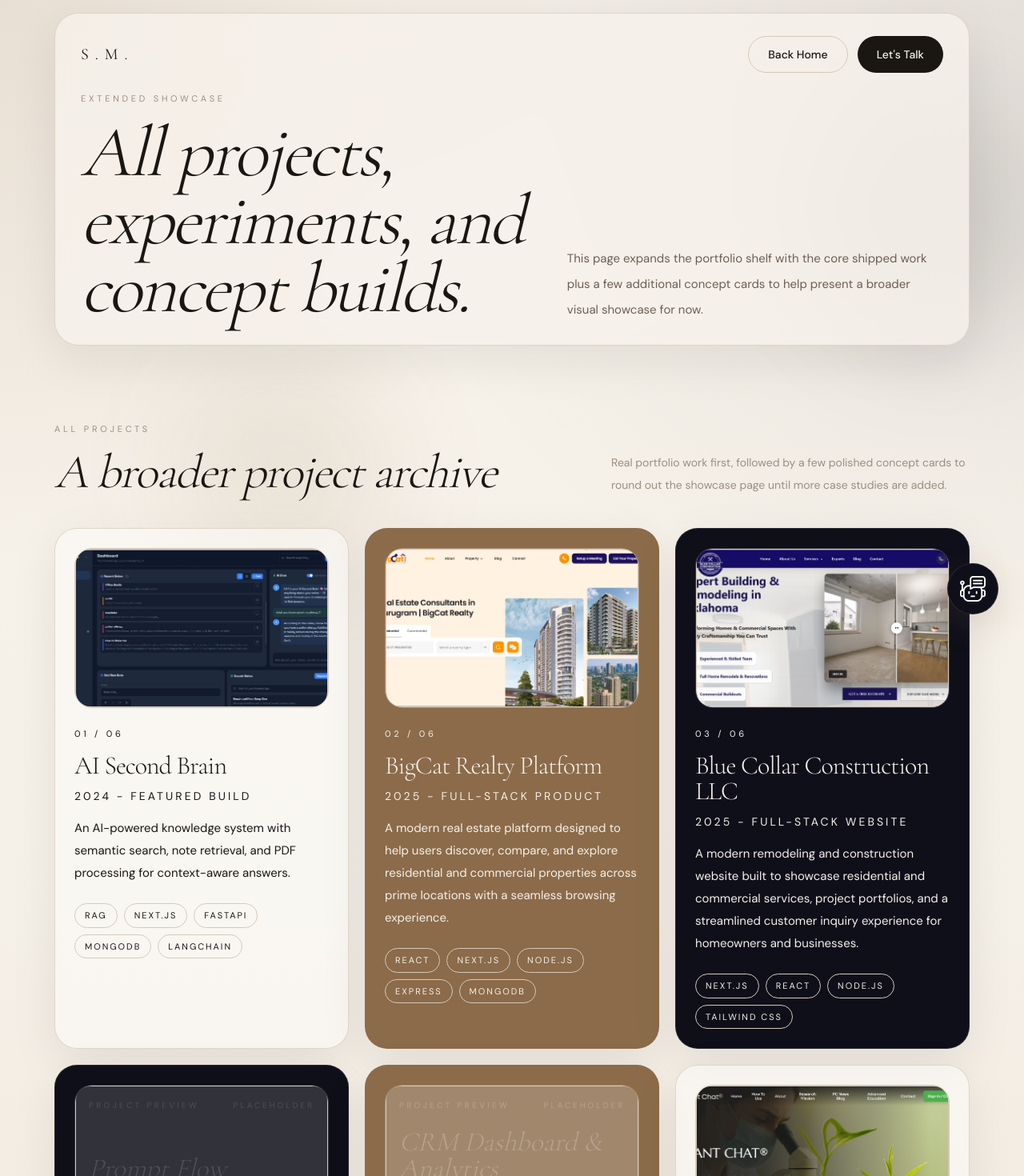
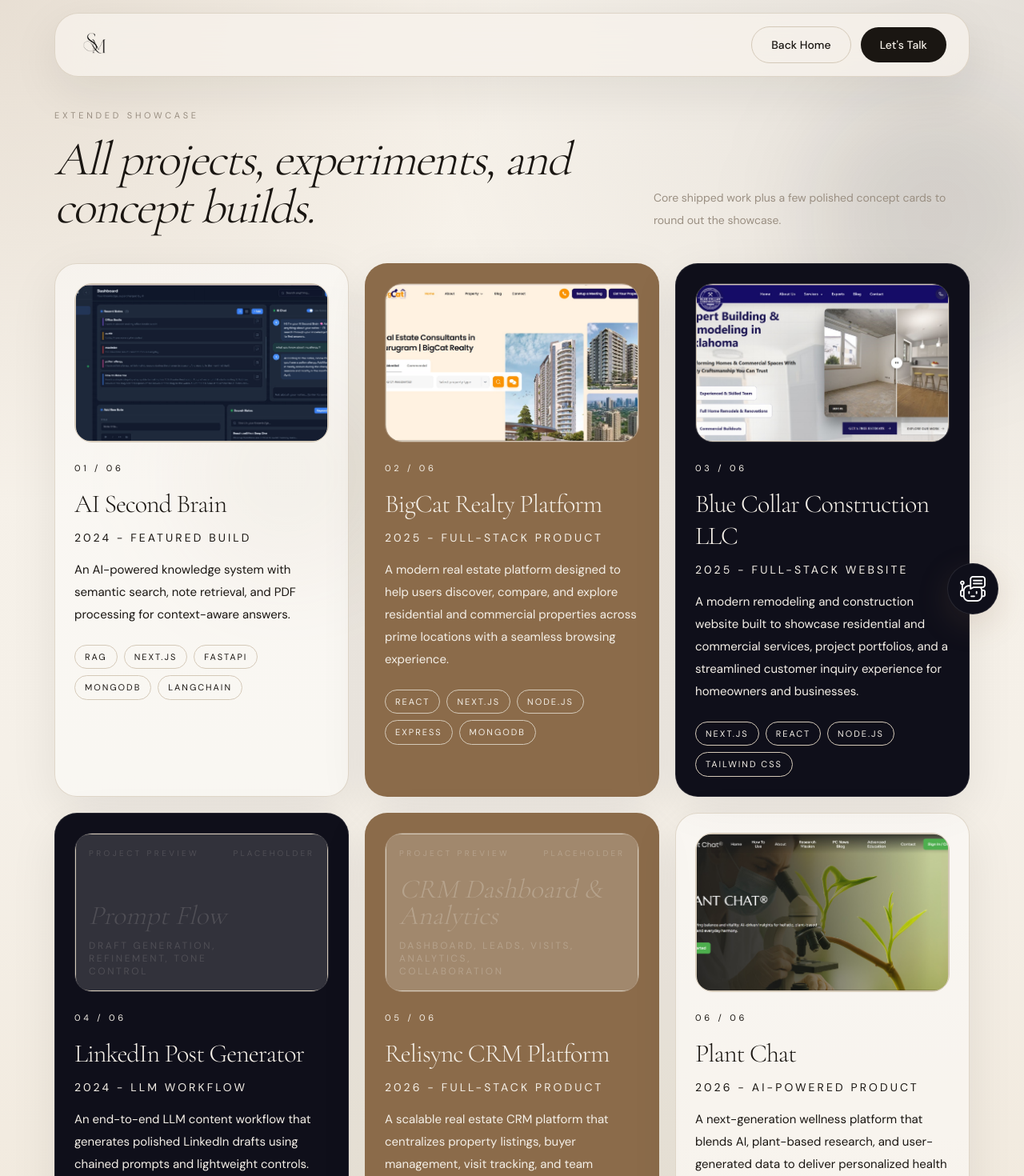
Before and after one commit to mittalsonal/SonalMittal-Portfolio, a Next.js app: page /projects in a window 1280 px wide. Shown: the top 1470 px of the page at 80% size. Built offline with nearby package versions, Linux system fonts and the light colour scheme.

Commit message:
Frontend designs

```diff
--- a/app/components/Hero.tsx
+++ b/app/components/Hero.tsx
@@ -59,18 +59,29 @@ export default function Hero() {
   };
 
   // ✅ Updated headline: "I build scalable systems powered by intelligent decision-making."
+  // const headline = [
+  //   [
+  //     { text: "I build", italic: false, walnut: false },
+  //     { text: "scalable", italic: true, walnut: true },
+  //   ],
+  //   [
+  //     { text: "systems", italic: false, walnut: false },
+  //     { text: "powered by", italic: false, walnut: false },
+  //   ],
+  //   [
+  //     { text: "intelligent", italic: true, walnut: false, muted: true },
+  //     { text: "decision-making.", italic: true, walnut: false, muted: true },
+  //   ],
+  // ];
+
   const headline = [
   [
     { text: "I build", italic: false, walnut: false },
-      { text: "scalable", italic: true, walnut: true },
+    { text: "scalable,", italic: false, walnut: false },
   ],
   [
-      { text: "systems", italic: false, walnut: false },
-      { text: "powered by", italic: false, walnut: false },
-    ],
-    [
-      { text: "intelligent", italic: true, walnut: false, muted: true },
-      { text: "decision-making.", italic: true, walnut: false, muted: true },
+    { text: "intelligent", italic: true, walnut: true },
+    { text: "systems.", italic: false, walnut: false },
   ],
 ];
 
--- a/app/components/Navbar.tsx
+++ b/app/components/Navbar.tsx
@@ -81,10 +81,10 @@ export default function Navbar() {
             >
               <Image
                 src="/images/portfolio_logo.png"
-                alt="S · M logo"
-                width={72}
-                height={36}
-                className="h-9 w-auto object-contain"
+                alt="Sonal Mittal logo"
+                width={80}
+                height={40}
+                className="h-12 w-auto object-contain opacity-60"
                 priority
               />
             </a>
@@ -164,7 +164,7 @@ export default function Navbar() {
             <div className="mb-8">
               <Image
                 src="/images/portfolio_logo.png"
-                alt="S · M logo"
+                alt="Sonal Mittal logo"
                 width={80}
                 height={40}
                 className="h-10 w-auto object-contain opacity-60"
--- a/app/components/ProjectCard.tsx
+++ b/app/components/ProjectCard.tsx
@@ -2,7 +2,6 @@
 
 import { motion } from "framer-motion";
 import Image from "next/image";
-import Link from "next/link";
 
 import type { Project } from "@/app/data/types";
 
@@ -24,36 +23,36 @@ const borderToneClasses: Record<Project["accent"], string> = {
   walnut: "border-white/15"
 };
 
-const badgeClasses: Record<Project["accent"], string> = {
-  cream: "bg-foreground/8 border-foreground/15 text-foreground",
-  dark: "bg-background/10 border-background/20 text-background",
-  walnut: "bg-background/10 border-background/20 text-background"
-};
-
 interface ProjectCardProps {
   project: Project;
   index: number;
   total: number;
 }
 
-function CardContent({
+export default function ProjectCard({
   project,
   index,
   total
 }: ProjectCardProps) {
-  const hasLink = Boolean(project.link);
+  const baseCardClasses = `group relative flex h-full flex-col overflow-hidden rounded-[28px] border p-5 sm:p-6 shadow-soft transition-colors duration-300 md:min-h-[610px] ${accentClasses[project.accent]}`;
 
   return (
-    <>
-      {/* Media area */}
+    <motion.article
+      whileHover={{ y: -8, scale: 1.01 }}
+      transition={{ type: "spring", stiffness: 240, damping: 22 }}
+      className={baseCardClasses}
+      data-cursor="interactive"
+    >
       <div
-        className={`relative overflow-hidden rounded-[22px] border p-0 ${mediaClasses[project.accent]} ${borderToneClasses[project.accent]}`}
+        className={`relative overflow-hidden rounded-[18px] sm:rounded-[22px] border p-0 ${mediaClasses[project.accent]} ${borderToneClasses[project.accent]}`}
       >
         <div className="absolute left-[-12%] top-[-14%] h-24 w-24 rounded-full bg-current/10 blur-2xl" />
         <div className="absolute bottom-[-20%] right-[-8%] h-24 w-24 rounded-full bg-current/10 blur-2xl" />
         <div className="absolute inset-x-5 top-1/2 h-px -translate-y-1/2 bg-current/10" />
 
-        <div className="relative flex aspect-[16/10] overflow-hidden rounded-[18px] border border-current/10 bg-white/10">
+        <div
+          className="relative flex aspect-[16/10] overflow-hidden rounded-[14px] sm:rounded-[18px] border border-current/10 bg-white/10"
+        >
           {project.image ? (
             <Image
               src={project.image}
@@ -85,25 +84,23 @@ function CardContent({
         </div>
       </div>
 
-      {/* Text content */}
-      <div className="mt-6">
+      <div className="mt-4 sm:mt-6">
         <p className="text-[11px] uppercase tracking-[0.34em] text-current/60">
           {String(index + 1).padStart(2, "0")} /{" "}
           {String(total).padStart(2, "0")}
         </p>
-        <h3 className="mt-4 text-[2rem] font-light leading-none">
+        <h3 className="mt-3 sm:mt-4 text-[1.7rem] sm:text-[2rem] font-light leading-tight">
           {project.title}
         </h3>
-        <p className="mt-3 text-sm uppercase tracking-[0.22em] text-current/55">
+        <p className="mt-2 sm:mt-3 text-sm uppercase tracking-[0.22em] text-current/55">
           {project.year} - {project.label}
         </p>
-        <p className="mt-4 text-[15px] leading-7 text-current/78">
+        <p className="mt-3 sm:mt-4 text-[15px] leading-7 text-current/78">
           {project.summary}
         </p>
       </div>
 
-      {/* Tech tags */}
-      <div className="mt-6 flex flex-wrap gap-2">
+      <div className="mt-4 sm:mt-6 flex flex-wrap gap-2">
         {project.tech.map((item) => (
           <span
             key={item}
@@ -113,90 +110,6 @@ function CardContent({
           </span>
         ))}
       </div>
-
-      {/* Hover badge — shown on hover via group-hover */}
-      <div
-        className={`
-          absolute right-4 top-4 rounded-full border px-3 py-1.5
-          text-[10px] uppercase tracking-[0.2em]
-          transition-all duration-200
-          ${badgeClasses[project.accent]}
-          ${hasLink
-            ? "translate-y-0 opacity-0 group-hover:-translate-y-0 group-hover:opacity-100 group-hover:translate-y-[-2px]"
-            : "translate-y-0 opacity-0 group-hover:opacity-60"
-          }
-        `}
-      >
-        {hasLink ? "View project ↗" : "Coming soon"}
-      </div>
-    </>
-  );
-}
-
-export default function ProjectCard({
-  project,
-  index,
-  total
-}: ProjectCardProps) {
-  const hasLink = Boolean(project.link);
-  const isExternal =
-    hasLink && (project.link!.startsWith("http") || project.link!.startsWith("//"));
-
-  const baseCardClasses = `
-    group relative flex h-full min-h-[610px] flex-col overflow-hidden
-    rounded-[28px] border p-6 shadow-soft transition-colors duration-300
-    ${accentClasses[project.accent]}
-    ${hasLink ? "cursor-pointer focus-visible:outline focus-visible:outline-2 focus-visible:outline-offset-2 focus-visible:outline-current" : "cursor-default"}
-  `;
-
-  const motionProps = {
-    whileHover: hasLink ? { y: -8, scale: 1.01 } : {},
-    transition: { type: "spring" as const, stiffness: 240, damping: 22 }
-  };
-
-  const content = (
-    <CardContent project={project} index={index} total={total} />
-  );
-
-  // External link — open in new tab
-  if (hasLink && isExternal) {
-    return (
-      <motion.a
-        href={project.link}
-        target="_blank"
-        rel="noopener noreferrer"
-        aria-label={`${project.title} — open project in new tab`}
-        className={baseCardClasses}
-        data-cursor="interactive"
-        {...motionProps}
-      >
-        {content}
-      </motion.a>
-    );
-  }
-
-  // Internal link — use Next.js Link for SPA navigation
-  if (hasLink && !isExternal) {
-    return (
-      <motion.div className={baseCardClasses} data-cursor="interactive" {...motionProps}>
-        <Link
-          href={project.link!}
-          className="absolute inset-0 z-10 rounded-[28px] focus-visible:outline focus-visible:outline-2 focus-visible:outline-offset-2 focus-visible:outline-current"
-          aria-label={`${project.title} — view project`}
-        />
-        {content}
-      </motion.div>
-    );
-  }
-
-  // No link — static card
-  return (
-    <motion.article
-      className={baseCardClasses}
-      data-cursor="interactive"
-      {...motionProps}
-    >
-      {content}
     </motion.article>
   );
 }
--- a/app/components/Projects.tsx
+++ b/app/components/Projects.tsx
@@ -45,7 +45,7 @@ export default function Projects({
 
         <motion.div
           variants={staggerContainer}
-          className="grid auto-rows-fr gap-5 md:grid-cols-2 xl:grid-cols-3"
+          className="grid gap-5 md:auto-rows-fr md:grid-cols-2 xl:grid-cols-3"
         >
           {items.map((project, index) => (
             <motion.div key={project.id} variants={fadeUp(0.08)}>
--- a/app/projects/page.tsx
+++ b/app/projects/page.tsx
@@ -1,3 +1,5 @@
+import Image from "next/image";
+
 import ChatWidget from "@/app/components/ChatWidget";
 import Cursor from "@/app/components/Cursor";
 import Footer from "@/app/components/Footer";
@@ -18,17 +20,20 @@ export default function ProjectsPage() {
 
         <header className="px-4 pt-4">
           <div className="shell">
-            <div className="flex flex-col gap-6 rounded-[30px] border border-line/70 bg-[#f7f2eb]/80 px-6 py-6 shadow-soft backdrop-blur-xl sm:px-8 sm:py-7">
-              <div className="flex flex-col gap-4 sm:flex-row sm:items-center sm:justify-between">
-                <a
-                  href="/"
-                  className="font-display text-xl uppercase tracking-[0.4em] text-foreground"
-                  data-cursor="interactive"
-                >
-                  S.M.
+            <div className="flex items-center justify-between rounded-[30px] border border-line/70 bg-[#f7f2eb]/80 px-5 py-3.5 shadow-soft backdrop-blur-xl sm:px-7 sm:py-4">
+              {/* Logo */}
+              <a href="/" data-cursor="interactive" className="shrink-0">
+                <Image
+                  src="/images/portfolio_logo.png"
+                  alt="S.M. logo"
+                  width={48}
+                  height={48}
+                  className="h-10 w-auto sm:h-11"
+                />
               </a>
 
-                <div className="flex flex-wrap gap-3">
+              {/* Nav actions */}
+              <div className="flex items-center gap-2.5 sm:gap-3">
                 <MagneticButton href="/" variant="ghost">
                   Back Home
                 </MagneticButton>
@@ -37,30 +42,15 @@ export default function ProjectsPage() {
                 </MagneticButton>
               </div>
             </div>
-
-              <div className="grid gap-5 lg:grid-cols-[1fr_0.8fr] lg:items-end">
-                <div>
-                  <p className="editorial-label">Extended showcase</p>
-                  <h1 className="mt-4 text-balance text-[clamp(3rem,7vw,5.8rem)] font-light leading-[0.95] italic">
-                    All projects, experiments, and concept builds.
-                  </h1>
-                </div>
-                <p className="max-w-xl text-[15px] leading-8 text-[#6b5f54]">
-                  This page expands the portfolio shelf with the core shipped work
-                  plus a few additional concept cards to help present a broader
-                  visual showcase for now.
-                </p>
-              </div>
-            </div>
           </div>
         </header>
 
-        <main>
+        <main className="[&_.section-space]:pt-8 sm:[&_.section-space]:pt-10">
           <Projects
             items={showcaseProjects}
-            eyebrow="All projects"
-            title="A broader project archive"
-            description="Real portfolio work first, followed by a few polished concept cards to round out the showcase page until more case studies are added."
+            eyebrow="Extended showcase"
+            title="All projects, experiments, and concept builds."
+            description="Core shipped work plus a few polished concept cards to round out the showcase."
           />
         </main>
 
```
Also changed, not shown: app/components/About.tsx (+25 -12 lines), app/components/AboutMe.tsx (+10 -11 lines), app/components/Contact.tsx (+13 -10 lines), app/components/Experience.tsx (+24 -13 lines), 1 other file (tests, documents, lock files or other folders). Lines whose indentation alone changed are shown as unchanged.
